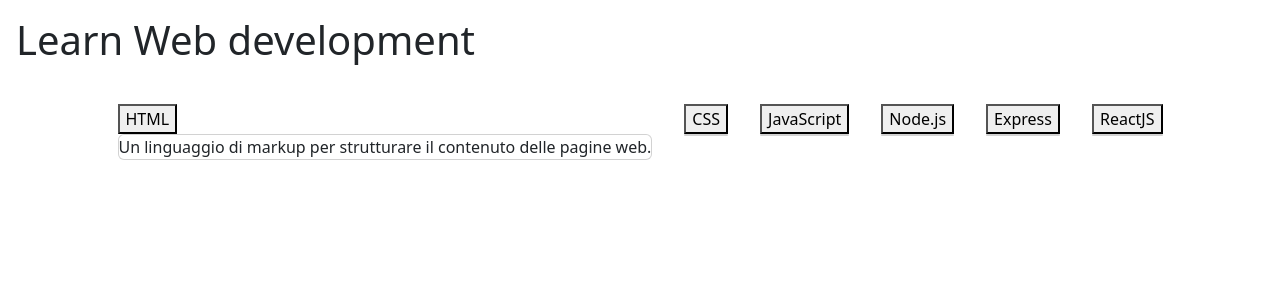
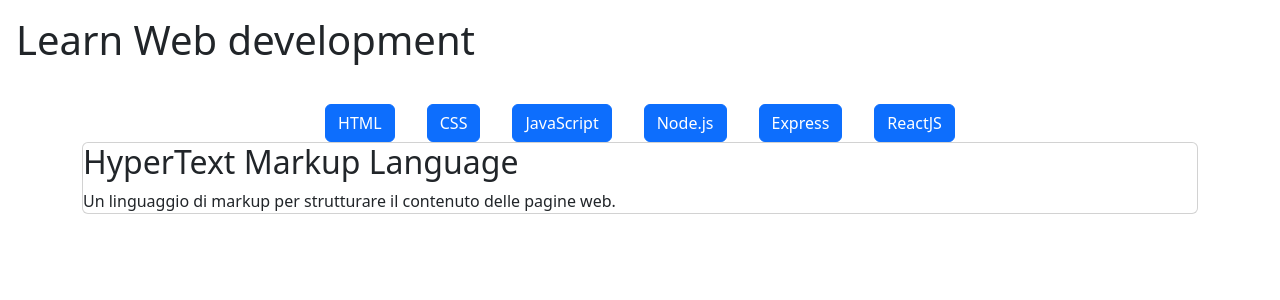
Before and after one commit to Pierpaolo-99/react-use-state, a React (Vite) app: page / in a window 1280 px wide. Shown: the top 300 px of the page. Built offline with nearby package versions, Linux system fonts and the light colour scheme; the HTML template or start-up script is replaced by a standard one.

Commit message:
add Card component and update ButtonList to display card details for active programming language

```diff
--- a/src/components/Button/Button.jsx
+++ b/src/components/Button/Button.jsx
@@ -1,12 +1,15 @@
 export default function Button({ name, ActiveButton, handleOpen, children }) {
     return (
         <div>
-            <div>
-                <button className="Button" onClick={handleOpen}>{name}</button>
-            </div>
-            <div className="card">
-                <p className="card-text">{ActiveButton && children}</p>
-            </div>
+
+            <button
+                type="button"
+                className="btn btn-primary"
+                onClick={handleOpen}
+            >
+                {name}
+            </button>
+
         </div>
     )
 }
--- a/src/components/ButtonList.jsx
+++ b/src/components/ButtonList.jsx
@@ -1,21 +1,26 @@
 import programmingLanguages from "../data/ProgrammingLanguages"
 import { useState } from "react"
 import Button from "./Button/Button"
+import Card from "./Card/Card"
 
 export default function ButtonList() {
 
     const [ActiveButton, setActiveButton] = useState(1)
 
     return (
+        <>
             <div className="ButtonList">
-            {programmingLanguages.map((language, index) => (
+                {programmingLanguages.map(language => (
                     <Button key={language.id} name={language.name}
                         ActiveButton={ActiveButton === language.id}
                         handleOpen={() => setActiveButton(ActiveButton === language.id ? 0 : language.id)}
                     >
-                    {language.description}
                     </Button>
                 ))}
             </div>
+            {programmingLanguages.map(language => (
+                ActiveButton === language.id && <Card key={language.id} ActiveButton={ActiveButton} title={language.title} description={language.description} />
+            ))}
+        </>
     )
 }
--- /dev/null
+++ b/src/components/Card/Card.jsx
@@ -0,0 +1,8 @@
+export default function Card({ ActiveButton, description, title }) {
+    return (
+        <div className="card">
+            <h2>{ActiveButton && title}</h2>
+            <p className="card-text">{ActiveButton && description}</p>
+        </div>
+    )
+}
```
Lines whose indentation alone changed are shown as unchanged.
